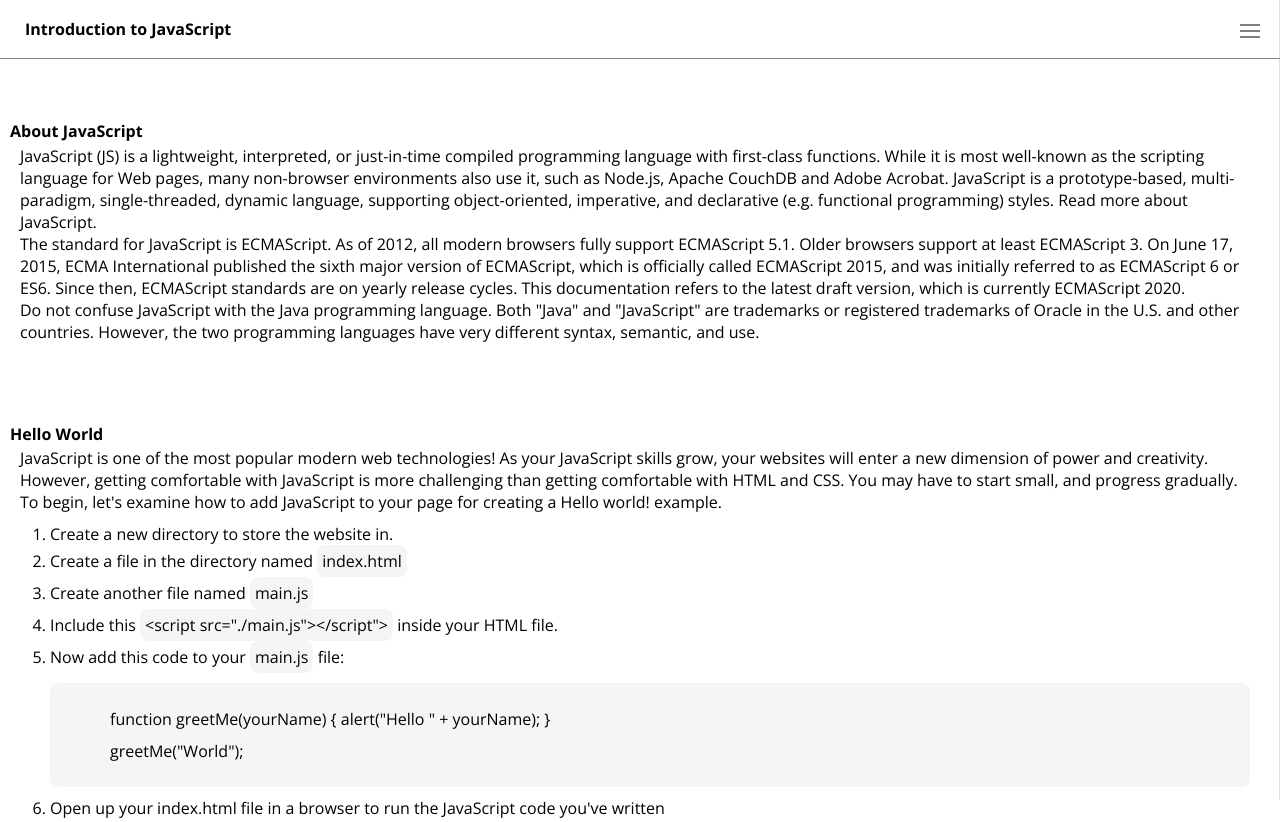
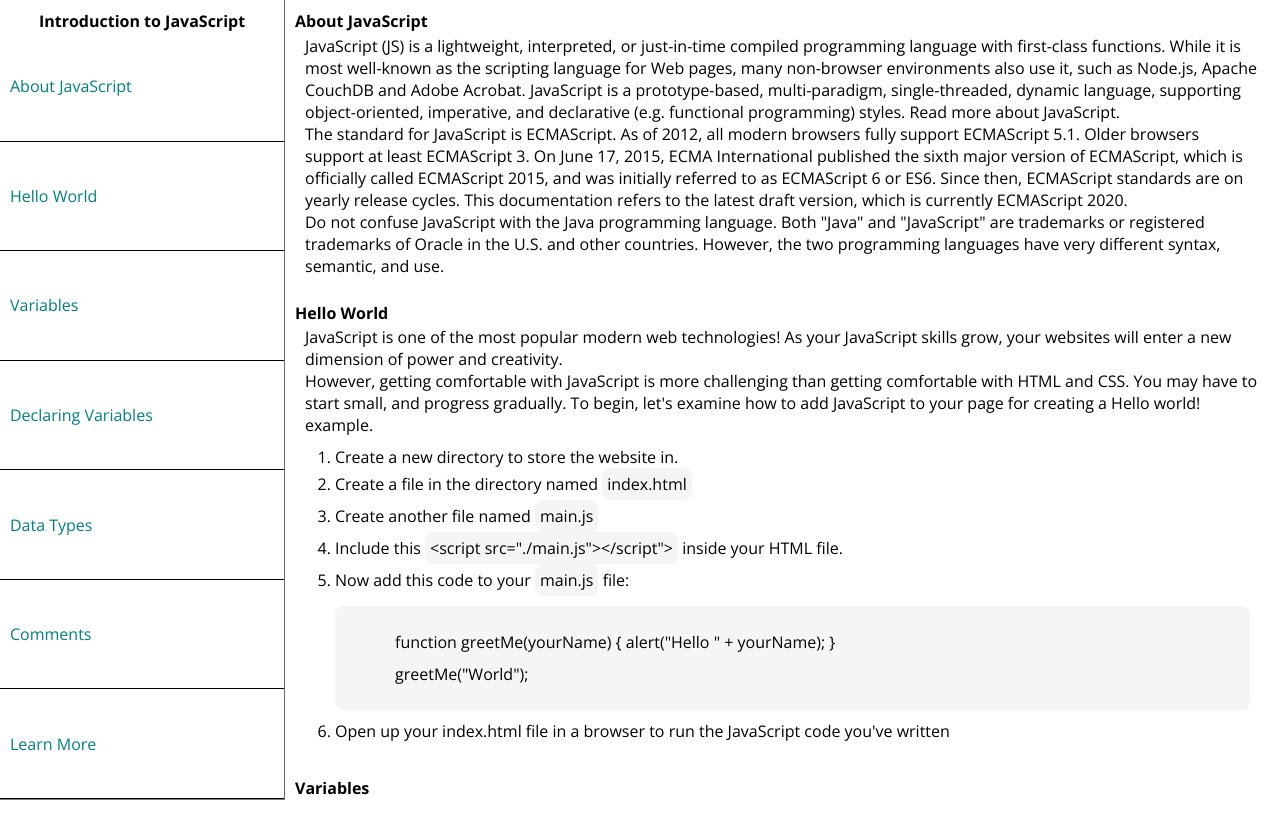
Before and after one commit to EtshD1/Technical-Documentation-Page, a plain HTML site: page index.html in a window 1280 px wide. Shown: the top 822 px of the page. After the commit the page ends 800 px from the top, so only its background shows below. Drawn offline with nearby package versions, Linux system fonts and the light colour scheme.

Commit message:
Add responsive styling

```diff
--- a/styles.css
+++ b/styles.css
@@ -120,3 +120,55 @@ nav ul.active {
 .nav-close > div::before {
   transform: rotate(-45deg);
 }
+
+@media (min-width:800px) {
+  .burger, #navbar > ul > li.nav-close {
+    display: none;
+  }
+
+  main, section header {
+    padding-top: 5px;
+  }
+
+  main {
+    max-height: 100vh;
+    overflow-y: scroll;
+  }
+
+  #navbar > header {
+    padding: 0;
+    padding-top: 10px;
+  }
+
+  #navbar {
+    position: static;
+    height: 100vh;
+    flex-direction: column;
+    border-right: dimgray 1px solid;
+    max-width: 285px;
+    flex: 0 0 30%;
+    padding: 0;
+  }
+
+  #navbar > ul {
+    position: static;
+    border-left: none;
+    transform: translateX(0%);
+    align-items: baseline;
+    padding: 0;
+    width: 100%;
+  }
+
+  #navbar > ul > li {
+    display: flex;
+    align-items: center;
+    padding-left: 10px;
+    border-bottom: 1px solid #000;
+    width: 100%;
+    flex-basis: calc(100% / 7);
+  }
+
+  body {
+    display: flex;
+  }
+}
```
